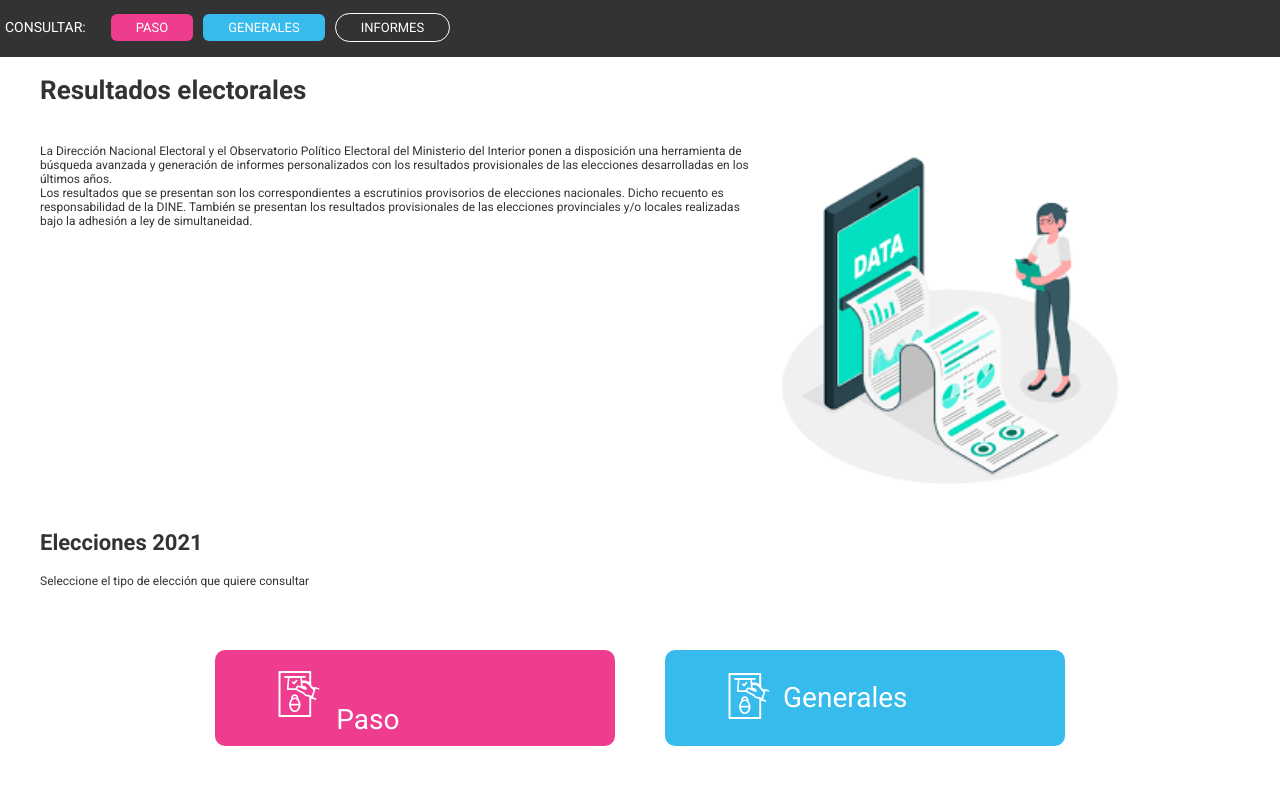
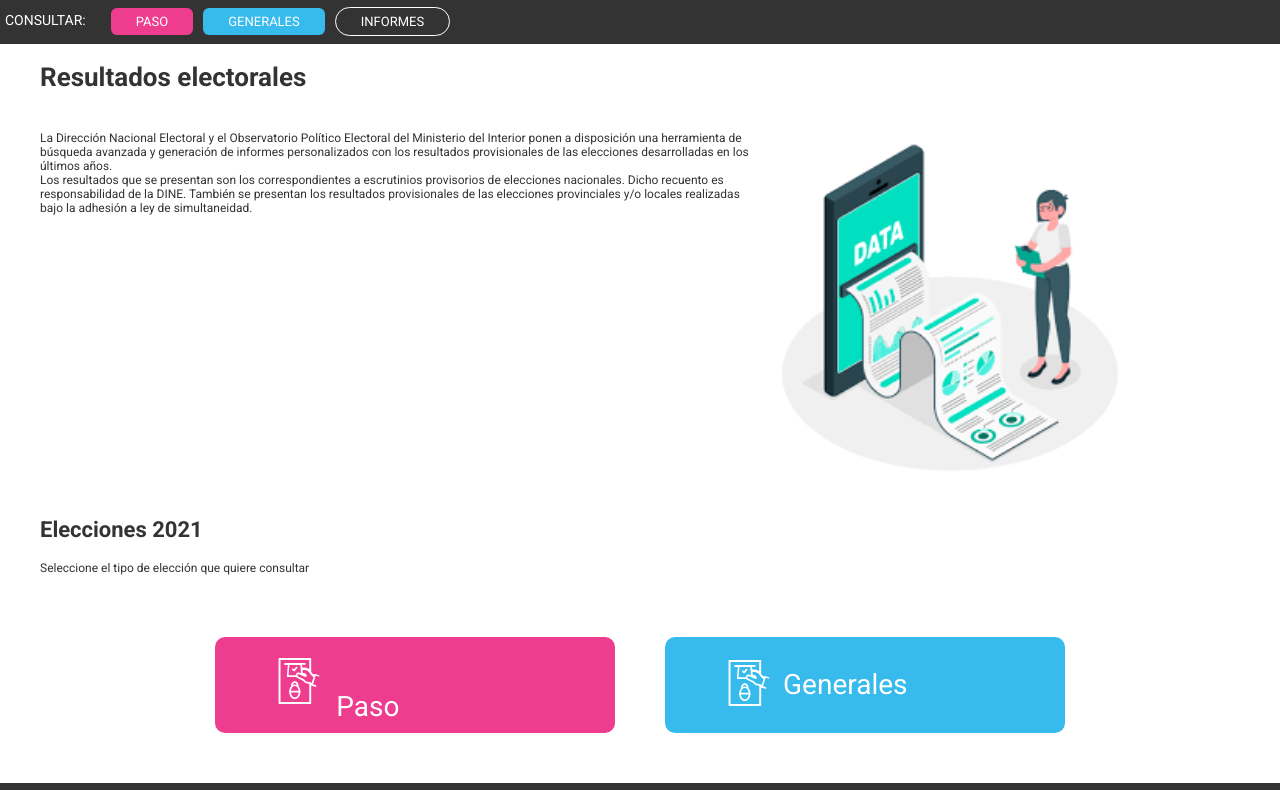
Before and after one commit to PilarLopez17/tup-lc2-votacion-app, a plain HTML site: page index.html in a window 1280 px wide. Shown: the part 62-852 px from the top of the page. Drawn offline with Linux system fonts and the light colour scheme.

Commit message:
6 commit

```diff
--- a/css/pages/index.css
+++ b/css/pages/index.css
@@ -36,10 +36,14 @@
 
 /**pone recuadro gris**/
 .barra-menu {
+    margin: 0;
+    padding: 0;
+    display: flex;
+    justify-content: space-between;
+    align-items: center;
     background-color: var(--fondo-Menu);
-    width: 100%;
-    display: flex;
-    justify-content: flex-start;
+    height: 3rem;
+    list-style: none
 }
 
 /**mensaje de consultar**/
```
Also changed, not shown: css/pages/informes.css (+17 -8 lines), css/pages/paso.css (+47 -15 lines).
